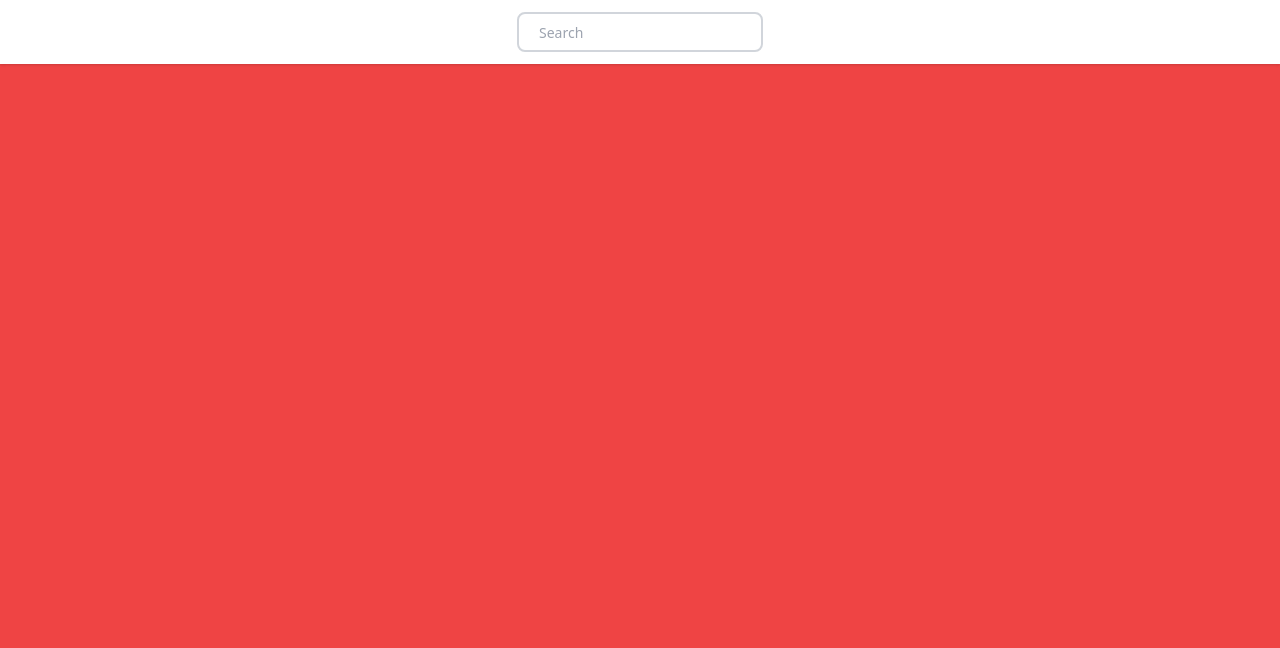
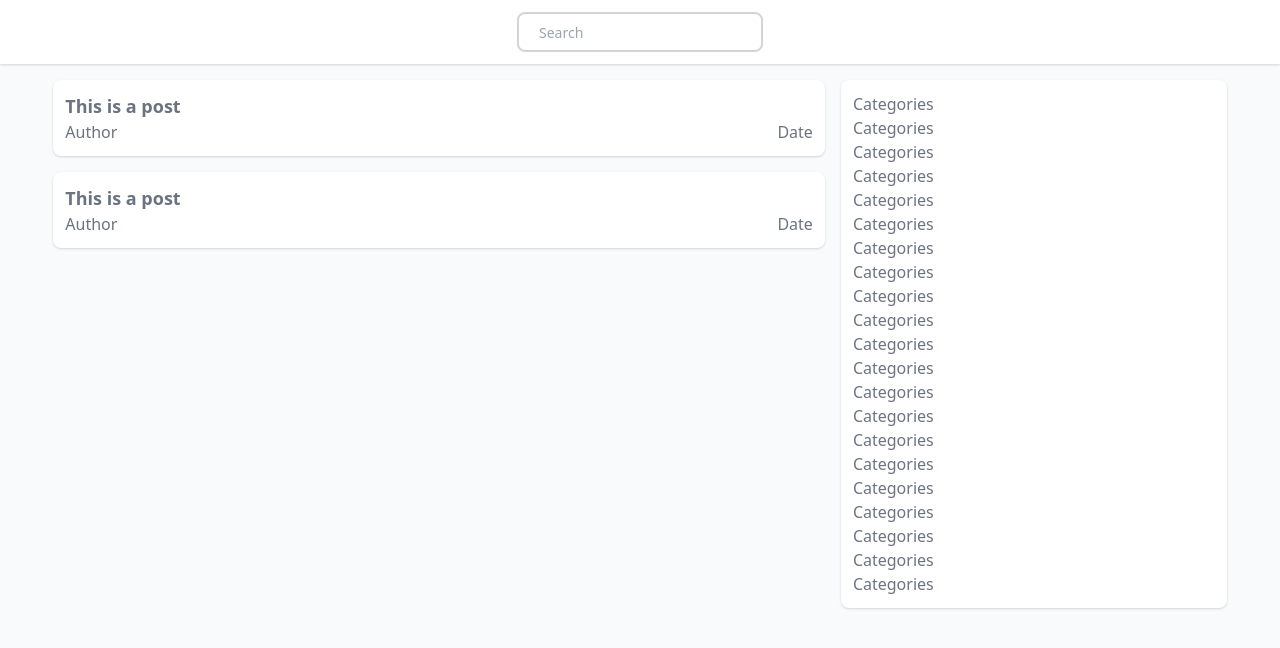
Before and after one commit to yoannesbourg/Reddit, a Next.js app: page / in a window 1280 px wide. Shown: the top 648 px of the page. Built offline with nearby package versions, Linux system fonts and the light colour scheme.

Commit message:
first design setup

```diff
--- a/pages/index.js
+++ b/pages/index.js
@@ -1,18 +1,27 @@
 import Head from 'next/head'
 import Searchbar from '../components/Searchbar'
+import Post from '../components/Post'
+import Categories from '../components/Categories'
 
 export default function Home() {
   return (
-    <div className="min-h-screen bg-red-500">
+    <div className="min-h-screen bg-gray-50">
       <Head>
         <title>Create Next App</title>
         <link rel="icon" href="/favicon.ico" />
       </Head>
-
-      <main>
+      <main className="text-gray-500">
         <Searchbar />
+        <div className="flex mx-auto -my-0 w-11/12">
+          <div className=" flex w-8/12 flex-col  mr-4">
+            <Post />
+            <Post />
+          </div>
+          <div className=" flex justify-center w-4/12">
+            <Categories />
+          </div>
+        </div>
       </main>
-
       {/* <footer className="flex items-center justify-center w-full h-24 border-t">
         <a
           className="flex items-center justify-center"
```
